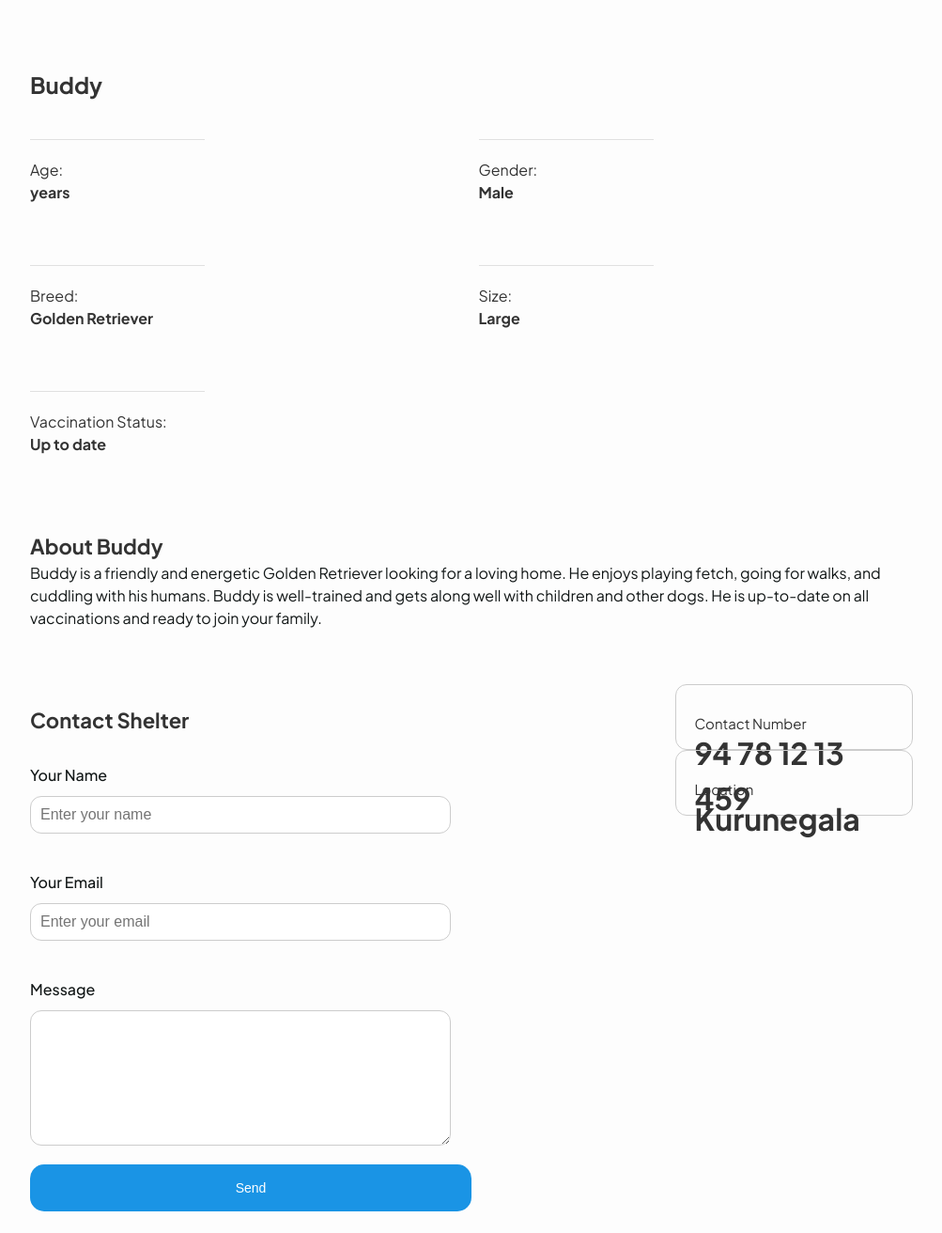
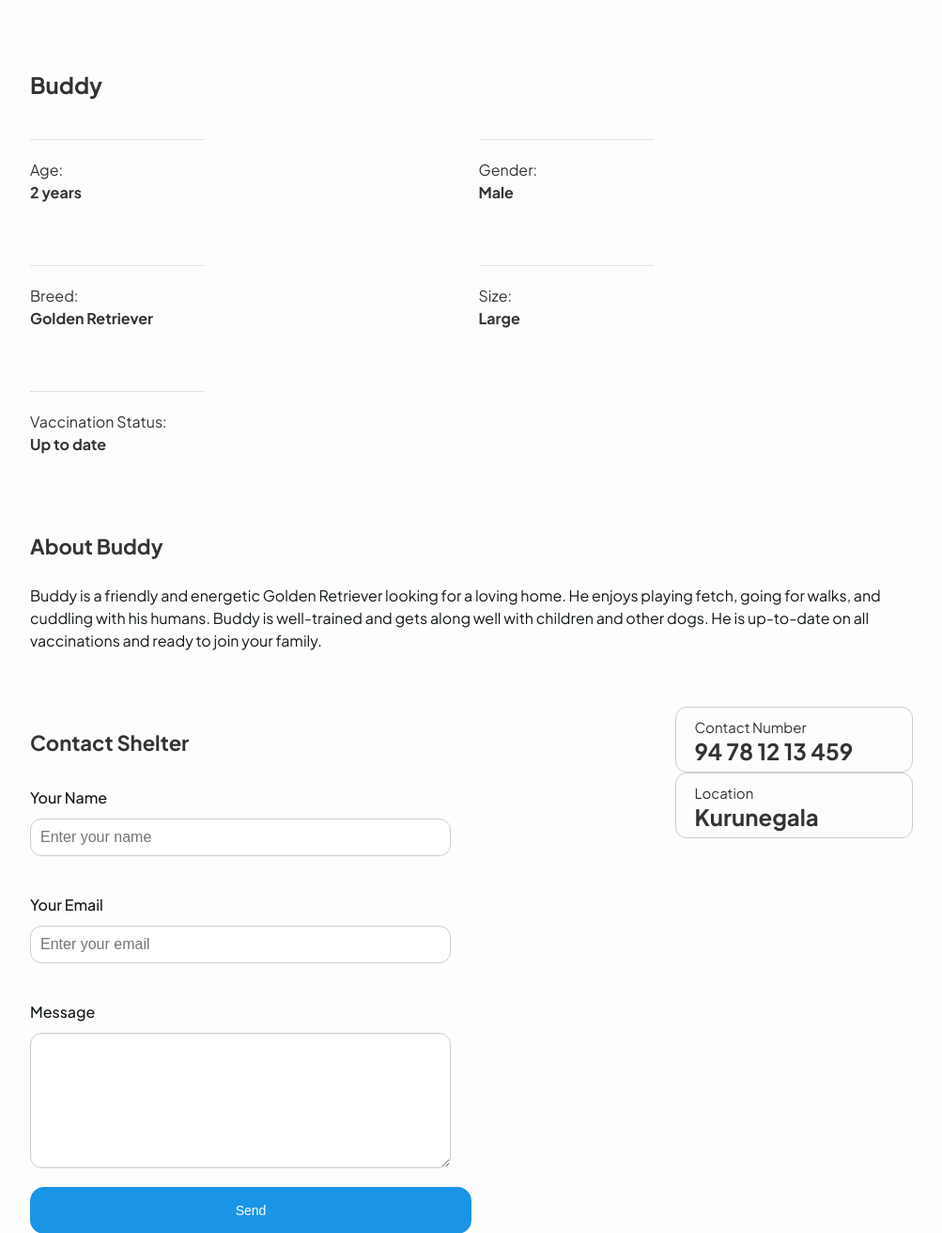
Before and after one commit to Hiru-Sha/php_pet, a PHP site: page / in a window 1280 px wide. Shown: the part 533-1845 px from the top of the page at 94% size, without its empty margins (138-1141 px from the left). Run offline with PHP 8.4, Linux system fonts and the light colour scheme.

Commit message:
buddy page

```diff
--- a/index.html
+++ b/index.html
@@ -45,7 +45,7 @@
         <section class="pet-details">
             <h2>Buddy</h2>
             <div class="info-grid">
-                <div class="line_top"> Age: <strong>years</strong> </div>
+                <div class="line_top"> Age: <strong>2 years</strong> </div>
                 <div class="line_top">Gender:<strong>Male</strong></div>
                 <div class="line_top">Breed:<strong>Golden Retriever</strong></div>
                 <div class="line_top">Size:<strong>Large</strong></div>
@@ -54,7 +54,7 @@
         </section>
 
         <section class="about">
-            <h3>About Buddy</h3>
+            <h3>About Buddy</h3><br>
             <p>Buddy is a friendly and energetic Golden Retriever looking for a loving home. He enjoys playing fetch,
                 going for walks, and cuddling with his humans. Buddy is well-trained and gets along well with children
                 and other dogs. He is up-to-date on all vaccinations and ready to join your family.</p>
--- a/style.css
+++ b/style.css
@@ -456,7 +456,7 @@ body {
     display: grid;
     padding: 10px;
     padding-left: 20px;
-    padding-top: 30px;
+    padding-top: 10px;
     border: 1px solid #ccc;
     border-radius: 5px;
     height: 70px;
@@ -467,7 +467,7 @@ body {
 }
 
 .shelter-info p strong {
-    font-size: 32px;
+    font-size: 24px;
     margin-top: -5px;
 }
 
```
